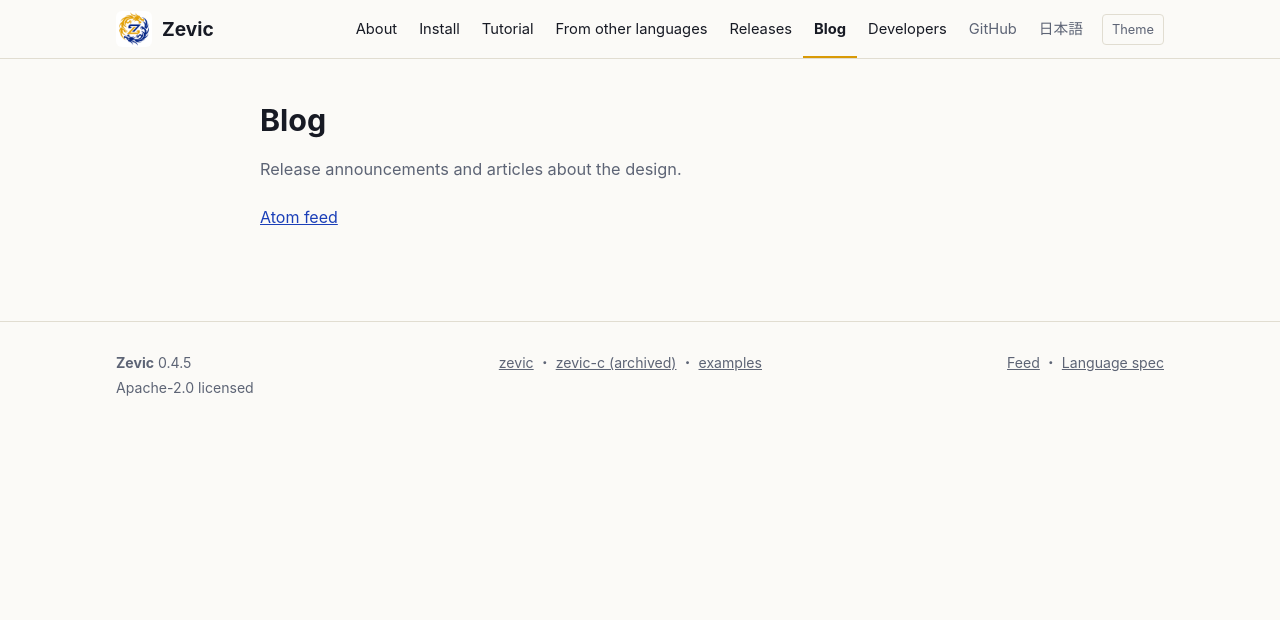
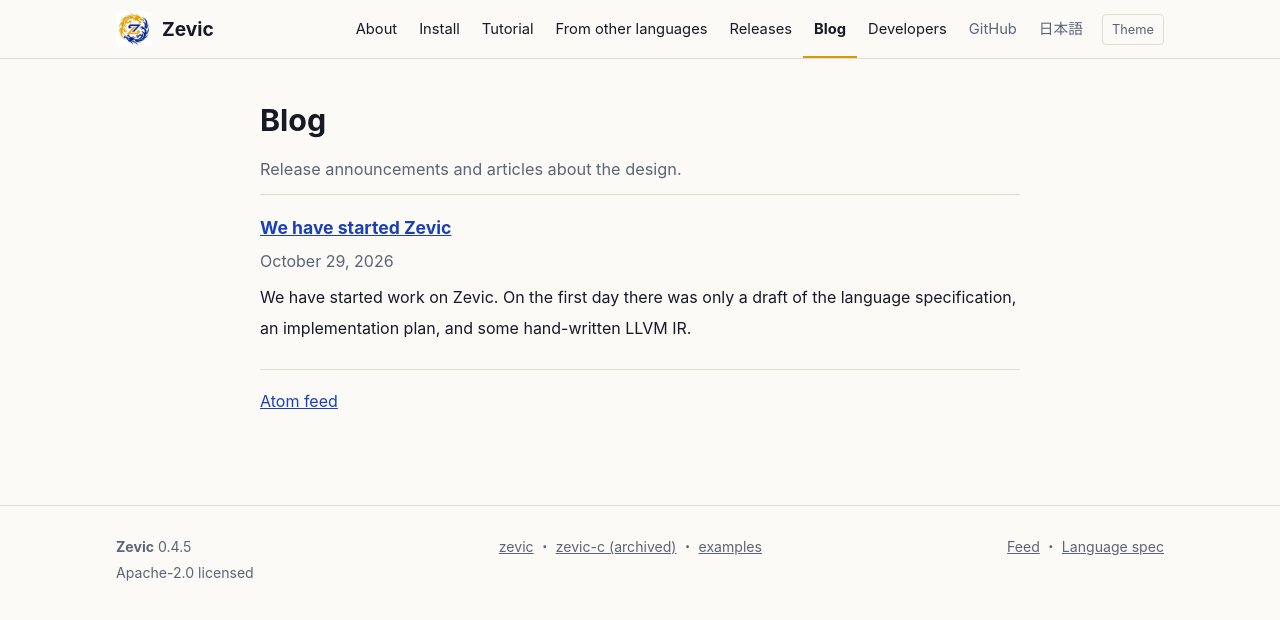
Before and after one commit to zevic-lang/zevic-lang.github.io, a Jekyll site: the page built from en/blog/index.html, in a window 1280 px wide. Shown: the top 620 px of the page. Built offline with Jekyll 4.4.1, drawn with Linux system fonts in a browser that asks for light colours.

Commit message:
EN blog: We have started Zevic
Co-Authored-By: Claude Sonnet 5.5 <noreply@anthropic.com>
Claude-Session: https://claude.ai/code/session_01ELZTNY1DqdJybfLUMAn58m

```diff
--- a/_posts/2026-10-29-project-start.md
+++ b/_posts/2026-10-29-project-start.md
@@ -1,5 +1,6 @@
 ---
 title: "Zevic を始めました"
+alt: /en/blog/2026/10/29/project-start/
 ---
 Zevic の開発を始めました。最初の日にあったのは、言語仕様の草案と実装計画、そして手で書いた LLVM IR だけです。
 
--- /dev/null
+++ b/_posts/en/2026-10-29-project-start.md
@@ -0,0 +1,9 @@
+---
+title: "We have started Zevic"
+alt: /blog/2026/10/29/project-start/
+---
+We have started work on Zevic. On the first day there was only a draft of the language specification, an implementation plan, and some hand-written LLVM IR.
+
+The goal is **a small, easy-to-write native language that uses C code as it is**. It has no back end of its own: the compiler turns source code into textual LLVM IR and hands it to clang. On the first day we checked that a hand-written `hello.ll` runs under clang, and that C runtime functions (`zevic_alloc`, `zevic_panic`) can be called from IR.
+
+Over the next few days the first compiler, zevic0 (written in C), learned to run Hello World, then FizzBuzz, factorial and primes (v0.0.1 and v0.0.2).
```
